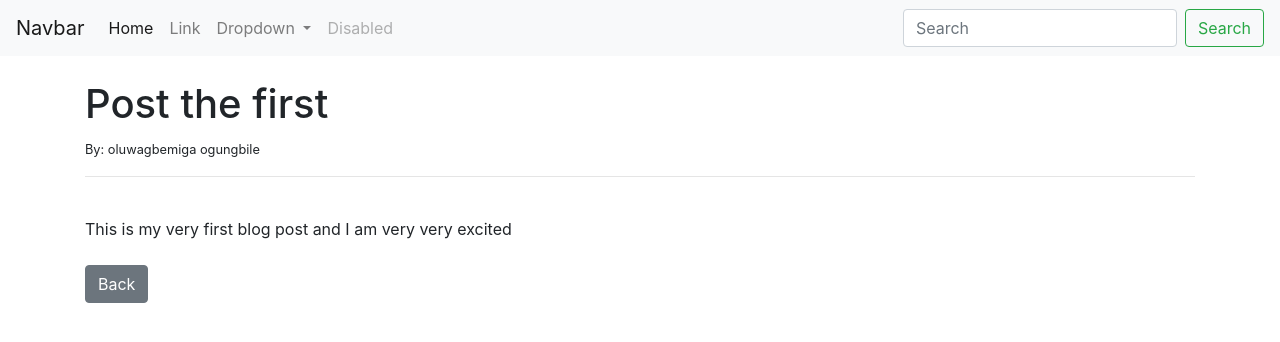
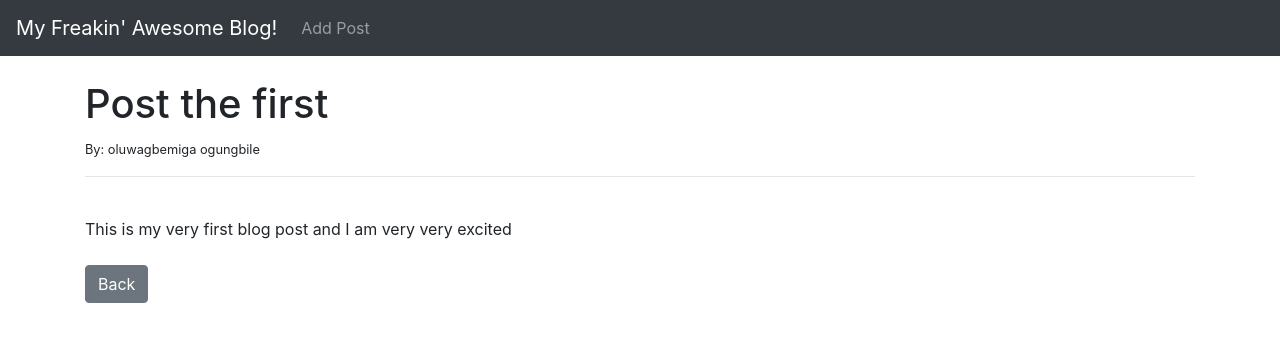
Before and after one commit to ogungbile/simpleblog, a Django app: page /article/1 in a window 1280 px wide. Shown: the top 342 px of the page. Run offline with Django 3.2, Linux system fonts and the light colour scheme; data comes from the database, SQL or seed files in the repository.

Commit message:
Add blog post page is created

```diff
--- a/ablog/theblog/models.py
+++ b/ablog/theblog/models.py
@@ -1,12 +1,15 @@
 from django.db import models
 from django.contrib.auth.models import User
+from django.urls import reverse
 # Create your models here.
 
 
 class Post(models.Model):
     title = models.CharField(max_length=255)
+    title_tag = models.CharField(max_length=255)
     author = models.ForeignKey(User, on_delete=models.CASCADE)
     body = models.TextField()
 
-    def __str__(self):
-        return self.title + ' | ' + str(self.author)
+    def get_absolute_url(self):
+        #return reverse('article-detail', args=(str(self.id)))
+        return reverse('home')
--- a/ablog/theblog/templates/article_details.html
+++ b/ablog/theblog/templates/article_details.html
@@ -1,4 +1,5 @@
 {%  extends 'base.html'  %}
+{% block title %} {{ post.title_tag }}{% endblock %}
 {%  block content  %}
 
 <h1>{{ post.title }}</h1>
--- a/ablog/theblog/templates/base.html
+++ b/ablog/theblog/templates/base.html
@@ -8,42 +8,22 @@
     <!-- Bootstrap CSS -->
     <link rel="stylesheet" href="https://cdn.jsdelivr.net/npm/bootstrap@4.4.1/dist/css/bootstrap.min.css" integrity="sha384-Vkoo8x4CGsO3+Hhxv8T/Q5PaXtkKtu6ug5TOeNV6gBiFeWPGFN9MuhOf23Q9Ifjh" crossorigin="anonymous">
 
-    <title>Hello, world!</title>
+    <title>{% block title %} My Freakin' Awesome Blog! {% endblock %}</title>
   </head>
   <body>
-    <nav class="navbar navbar-expand-lg navbar-light bg-light">
-        <a class="navbar-brand" href="#">Navbar</a>
+    <nav class="navbar navbar-expand-lg navbar-dark bg-dark">
+        <a class="navbar-brand" href="{% url 'home' %}">My Freakin' Awesome Blog!</a>
         <button class="navbar-toggler" type="button" data-toggle="collapse" data-target="#navbarSupportedContent" aria-controls="navbarSupportedContent" aria-expanded="false" aria-label="Toggle navigation">
           <span class="navbar-toggler-icon"></span>
         </button>
 
         <div class="collapse navbar-collapse" id="navbarSupportedContent">
           <ul class="navbar-nav mr-auto">
-            <li class="nav-item active">
-              <a class="nav-link" href="#">Home <span class="sr-only">(current)</span></a>
-            </li>
             <li class="nav-item">
-              <a class="nav-link" href="#">Link</a>
-            </li>
-            <li class="nav-item dropdown">
-              <a class="nav-link dropdown-toggle" href="#" id="navbarDropdown" role="button" data-toggle="dropdown" aria-haspopup="true" aria-expanded="false">
-                Dropdown
-              </a>
-              <div class="dropdown-menu" aria-labelledby="navbarDropdown">
-                <a class="dropdown-item" href="#">Action</a>
-                <a class="dropdown-item" href="#">Another action</a>
-                <div class="dropdown-divider"></div>
-                <a class="dropdown-item" href="#">Something else here</a>
-              </div>
-            </li>
-            <li class="nav-item">
-              <a class="nav-link disabled" href="#" tabindex="-1" aria-disabled="true">Disabled</a>
+              <a class="nav-link" href="{% url 'add_post' %}">Add Post</a>
             </li>
           </ul>
-          <form class="form-inline my-2 my-lg-0">
-            <input class="form-control mr-sm-2" type="search" placeholder="Search" aria-label="Search">
-            <button class="btn btn-outline-success my-2 my-sm-0" type="submit">Search</button>
-          </form>
+
         </div>
       </nav>
     <br/>
--- a/ablog/theblog/urls.py
+++ b/ablog/theblog/urls.py
@@ -1,9 +1,10 @@
 from django.urls import path
 #from . import views
-from .views import HomeView, ArticleDetailView
+from .views import HomeView, ArticleDetailView, AddPostView
 
 urlpatterns = [
 #   path('', views.home, name="home"),
     path('', HomeView.as_view(), name="home"),
     path('article/<int:pk>', ArticleDetailView.as_view(), name='article-detail'),
+    path('add_post/', AddPostView.as_view(), name='add_post'),
 ]
--- a/ablog/theblog/views.py
+++ b/ablog/theblog/views.py
@@ -1,6 +1,7 @@
 from django.shortcuts import render
-from django.views.generic import ListView, DetailView
+from django.views.generic import ListView, DetailView, CreateView
 from .models import Post
+from .forms import PostForm
 # Create your views here.
 #def home(request):
 #    return render(request, 'home.html', {})
@@ -12,3 +13,9 @@ class HomeView(ListView):
 class ArticleDetailView(DetailView):
     model = Post
     template_name = 'article_details.html'
+
+class AddPostView(CreateView):
+    model = Post
+    form_class = PostForm
+    template_name = 'add_post.html'
+    #fields =  '__all__'
```
Also changed, not shown: ablog/theblog/forms.py (added, +14 -0 lines), ablog/theblog/templates/add_post.html (added, +13 -0 lines), ablog/db.sqlite3, ablog/theblog/migrations/0003_auto_20240219_1626.py (added).
